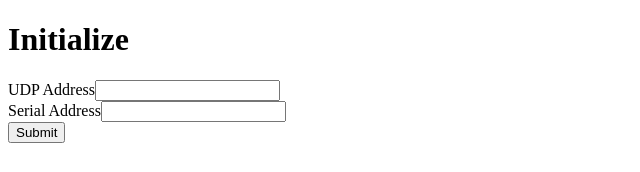
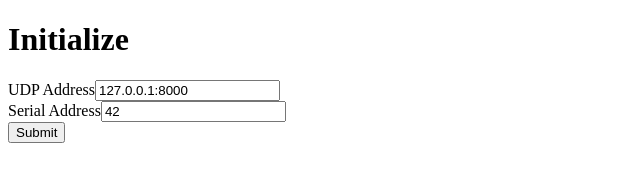
Before and after one commit to keke1008/heterogeneous-network, a React (Vite) app in the folder emulator/: page / in a window 1280 px wide. Shown: the top 172 px of the page, without its empty margins (0-640 px from the left). Built offline with nearby package versions, Linux system fonts and the light colour scheme.

Commit message:
feat(emulator): デバッグ用にアドレスの初期値を追加

```diff
--- a/emulator/src/pages/Initialize/Begin.tsx
+++ b/emulator/src/pages/Initialize/Begin.tsx
@@ -14,7 +14,7 @@ export const Begin: React.FC<Props> = (props) => {
 
     return (
         <div className="connect">
-            <SelfParameter onSubmit={handleSubmit} />
+            <SelfParameter onSubmit={handleSubmit} initialUdpAddress="127.0.0.1:8000" initialSerialAddress="42" />
         </div>
     );
 };
```
